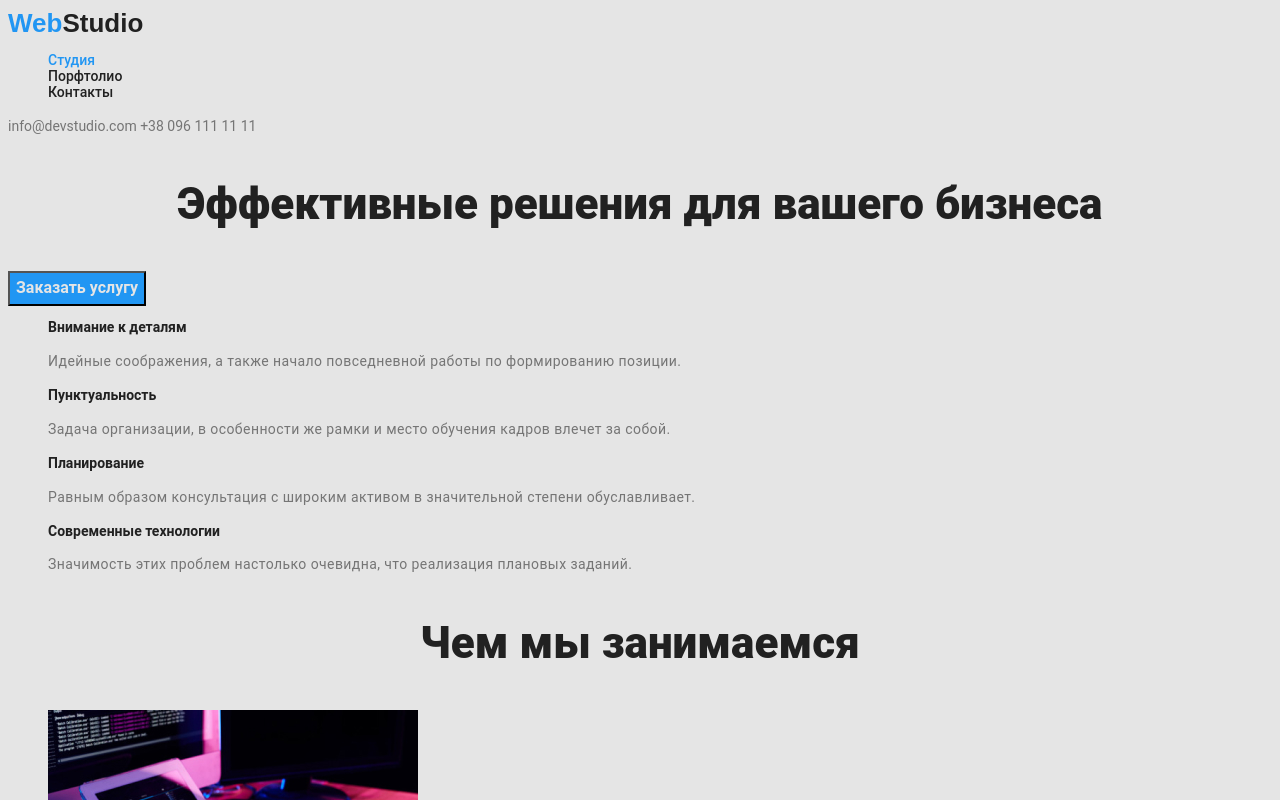
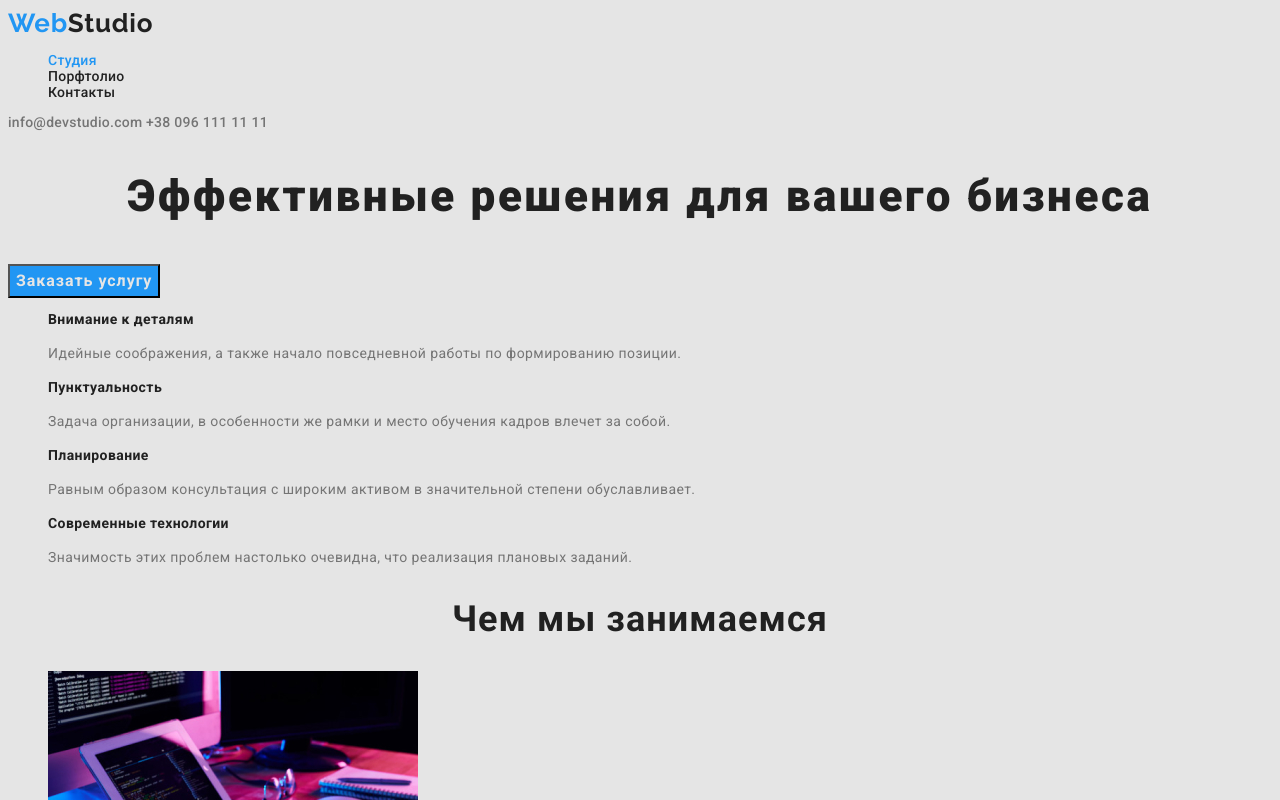
Before and after one commit to Sofia1Dumska/goit-markup-hw-02, a plain HTML site: page index.html in a window 1280 px wide. Shown: the top 800 px of the page. Drawn offline with Linux system fonts and the light colour scheme.

Commit message:
Додано letter-spacing, виправлено заголовок та шрифти

```diff
--- a/css/styles.css
+++ b/css/styles.css
@@ -25,6 +25,7 @@ line-height: 1.14;
     font-weight: 700;
     font-size: 26px;
     line-height: 1.19;
+    letter-spacing: 0.03em;
     text-decoration: none;
 }
 .part-logo{
@@ -36,6 +37,7 @@ ul {list-style: none;
 /* Site-nav */
 .site-nav .link{
     color: var(--title-text-color);
+    letter-spacing: 0.02em;
     text-decoration: none;
 }
  .site-nav .link:hover,
@@ -53,9 +55,10 @@ ul {list-style: none;
     color: var(--paragraph-text-color);
     font-family: Roboto, sans-serif;
     font-style: normal;
-    font-weight: 400;
+    font-weight: 500;
     font-size: 14px;
-    line-height: 1.7;
+    line-height: 1.14;
+    letter-spacing: 0.02em;
     text-decoration: none;
 }
 .contact-type .contact-link:hover,
@@ -66,12 +69,23 @@ ul {list-style: none;
  /* Section */
  .section-title{
      color: var(--title-text-color);
-     font-family: Roboto, sans-serif;
      font-style: normal;
      font-weight: 900;
      font-size: 44px;
      line-height: 1.36;
      text-align: center;
+     letter-spacing: 0.06em;
+ }
+
+ .section-title-one{
+     color: var(--title-text-color);
+     font-family: Roboto, sans-serif;
+     font-style: normal;
+     font-weight: 700;
+     font-size: 36px;
+     line-height: 1.16;
+     text-align: center;
+    letter-spacing: 0.03em;
  }
 
 /* Features */
@@ -82,6 +96,16 @@ font-style: normal;
     font-weight: 700;
     font-size: 14px;
     line-height: 1.14;
+    letter-spacing: 0.03em;
+}
+.title-two{
+    color: var(--title-text-color);
+    font-family: Roboto, sans-serif;
+    font-style: normal;
+    font-weight: 700;
+    font-size: 14px;
+    line-height: 1.14;
+    letter-spacing: 0.03em;
 }
 .paragraph{
     color: var(--paragraph-text-color);
@@ -107,6 +131,7 @@ font-style: normal;
     font-weight: 700;
     font-size: 16px;
     line-height: 1.8;
+    letter-spacing: 0.06em;
 }
 
 
@@ -122,6 +147,7 @@ background-color: var(--accent-color);
     font-weight: 500;
     font-size: 16px;
     line-height: 1.6;
+    letter-spacing: 0.03em;
 }
 .button.secondary:hover,
 .button.secondary:focus{
@@ -156,6 +182,7 @@ background-color: var(--accent-color);
     font-weight: 700;
     font-size: 18px;
     line-height: 2;
+    letter-spacing: 0.06em;
 }
 .paragraphs{
     color: var(--paragraph-text-color);
@@ -164,15 +191,18 @@ background-color: var(--accent-color);
     font-weight: 400;
     font-size: 16px;
     line-height: 1.8;
+    letter-spacing: 0.03em;
 }
 /* Address */
 .address .contacts-link{
     color: var(--address-color);
     font-family: Roboto, sans-serif;
     font-style: normal;
-    font-weight: 400;
+    font-weight: 500;
     font-size: 14px;
     line-height: 1.71;
+    text-decoration: none;
+    letter-spacing: 0.03em;
 }
 .address-link{
     color: var(--address-link-color);
@@ -181,4 +211,6 @@ background-color: var(--accent-color);
     font-weight: 400;
     font-size: 14px;
     line-height: 1.71;
+    text-decoration: none;
+    letter-spacing: 0.03em;
 }
--- a/index.html
+++ b/index.html
@@ -5,6 +5,9 @@
     <meta http-equiv="X-UA-Compatible" content="IE=edge">
     <meta name="viewport" content="width=device-width, initial-scale=1.0">
     <title>WebStudio</title>
+    <link rel="preconnect" href="https://fonts.googleapis.com">
+<link rel="preconnect" href="https://fonts.gstatic.com" crossorigin>
+<link href="https://fonts.googleapis.com/css2?family=Raleway:wght@700&family=Roboto:wght@400;500;700;900&display=swap" rel="stylesheet">
     <link rel="stylesheet" href="./css/styles.css">
 </head>
 <body class="page">
@@ -34,19 +37,19 @@
         <!-- Преимущества -->
         <section>
             <ul class="features">
-               <li><h3 class="title">Внимание к деталям</h3>
+               <li><h3 class="title-two">Внимание к деталям</h3>
                <p class="paragraph">Идейные соображения, а также начало повседневной работы по формированию позиции.</p></li>
-                <li><h3 class="title">Пунктуальность</h3>
+                <li><h3 class="title-two">Пунктуальность</h3>
                <p class="paragraph">Задача организации, в особенности же рамки и место обучения кадров влечет за собой.</p></li>
-                <li><h3 class="title">Планирование</h3>
+                <li><h3 class="title-two">Планирование</h3>
                <p class="paragraph"> Равным образом консультация с широким активом в значительной степени обуславливает.</p></li>
-                <li><h3 class="title">Современные технологии</h3>
+                <li><h3 class="title-two">Современные технологии</h3>
                <p class="paragraph">Значимость этих проблем настолько очевидна, что реализация плановых заданий.</p></li>
             </ul>
             </section>
          <!-- Пример работы -->
         <section class="section">
-            <h2 class="section-title">Чем мы занимаемся</h2>
+            <h2 class="section-title-one">Чем мы занимаемся</h2>
             <ul class="work-list">
               <li><img src="images/img1.jpg" width="370" height="294" alt="рабочий процесс"></li>
               <li><img src="images/img2.jpg" width="370" height="294" alt="работа с телефоном"></li>
@@ -55,7 +58,7 @@
         </section>
         <!-- Команда -->
         <section class="section">
-            <h2 class="section-title">Наша команда</h2>
+            <h2 class="section-title-one">Наша команда</h2>
             <ul class="name">
                    <li><img src="images/igor.jpg" width="270" height="260" alt="Игорь Демьяненко">
                     <h3 class="name-hero">Игорь Демьяненко</h3>
```
Lines whose indentation alone changed are shown as unchanged.
